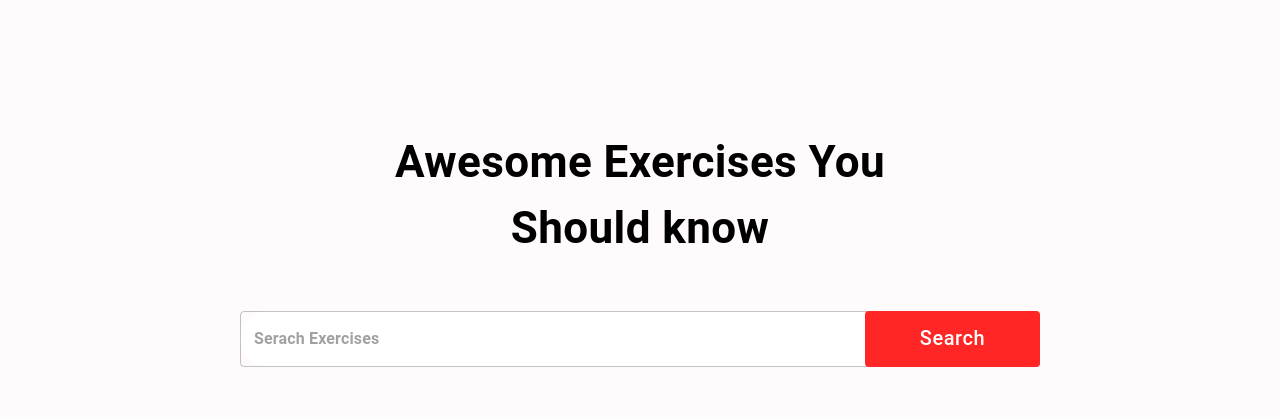
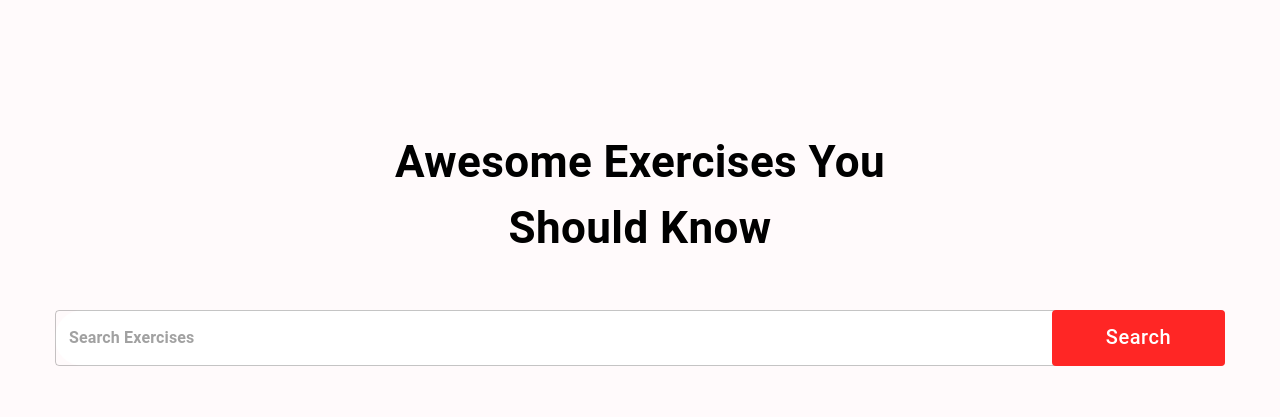
Before and after one commit to Azharr110/Muscle-Mate, a React (Create React App) app: page / in a window 1280 px wide. Shown: the part 868-1285 px from the top of the page. Built offline with nearby package versions, Linux system fonts and the light colour scheme; no server answers.

Commit message:
Ass similarExercises

```diff
--- a/src/components/SearchExercises.js
+++ b/src/components/SearchExercises.js
@@ -1,106 +1,103 @@
-import React, {useEffect, useState} from 'react'
-import {Box, Button , Stack, TextField, Typography} from '@mui/material'
-import { exerciseOptions, fetchData } from '../utils/fetchData'
-import HorizontalScrollbar from './HorizontalScrollbar'
+import React, { useEffect, useState } from 'react';
+import { Box, Button, Stack, TextField, Typography } from '@mui/material';
 
+import { exerciseOptions, fetchData } from '../utils/fetchData';
+import HorizontalScrollbar from './HorizontalScrollbar';
 
-const SearchExercises = ({setExercises, bodyPart, setBodyPart}) => {
+const SearchExercises = ({ setExercises, bodyPart, setBodyPart }) => {
 
-    const[ search, setSearch]= useState("")
-
-    const [bodyParts, setBodyParts] = useState([])
+  const [search, setSearch] = useState('');
+  const [bodyParts, setBodyParts] = useState([]);
 
   useEffect(() => {
     const fetchExercisesData = async () => {
-        const bodyPartsData = await fetchData('https://exercisedb.p.rapidapi.com/exercises/bodyPartList', exerciseOptions)
+      const bodyPartsData = await fetchData('https://exercisedb.p.rapidapi.com/exercises/bodyPartList', exerciseOptions);
 
-        setBodyParts(['all', ...bodyPartsData])
+      setBodyParts(['all', ...bodyPartsData]);
+    };
+
+    fetchExercisesData();
+  }, []);
+
+  const handleSearch = async () => {
+    if (search) {
+      const exercisesData = await fetchData('https://exercisedb.p.rapidapi.com/exercises', exerciseOptions);
+      // console.log(exercisesData)
+      const searchedExercises = exercisesData.filter(
+        (item) => item.name.toLowerCase().includes(search)
+               || item.target.toLowerCase().includes(search)
+               || item.equipment.toLowerCase().includes(search)
+               || item.bodyPart.toLowerCase().includes(search),
+      );
+      // console.log(searchedExercises)
+
+      window.scrollTo({ top: 1800, left: 100, behavior: 'smooth' });
+
+      setSearch('');
+      setExercises(searchedExercises);
     }
-        fetchExercisesData()
-
-    }, [])
-
-
-    const handleSearch = async() => {
-        if(search){
-            const exercisesData = await fetchData('https://exercisedb.p.rapidapi.com/exercises', exerciseOptions);
-            console.log(exercisesData)
-
-            const searchedExercises = exercisesData.filter(
-                (exercise) => exercise.name.toLowerCase().includes(search)
-                ||
-                exercise.target.toLowerCase().includes(search)
-                ||
-                 exercise.equipment.toLowerCase().includes(search)
-                ||
-                exercise.bodyPart.toLowerCase().includes(search)
-            );
-             console.log(searchedExercises)
-            setSearch('');
-            setExercises(searchedExercises)
-        }
-
-    }
+  };
 
   return (
-    <Stack alignItems="center"
-     mt="37px" justifyContent="center" p="20px"
+    <Stack
+      alignItems="center"
+      mt="37px"
+      justifyContent="center"
+      p="20px"
       >
-    <Typography fontWeight={700}
+      <Typography
+         fontWeight={700}
          sx={{
-        fontSize:{lg: '44px', xs:'30px'}
-    }} mb="50px" textAlign="center"
+             fontSize: { lg: '44px', xs: '30px' } }}
+             mb="49px"
+             textAlign="center"
              >
-        Awesome Exercises You <br/>Should know
+        Awesome Exercises You <br /> Should Know
       </Typography>
       <Box position="relative" mb="72px">
         <TextField
           sx={{
-          input:{
-            fontWeight:'700',
-            border: 'none',
-            borderRadius: '4px'
-        },
-        width: {lg:'800px', xs:'350px'},
-        backgroundColor: '#fff', borderRadius: '40px'
-       }}
+             input: { fontWeight: '700', border: 'none', borderRadius: '4px' },
+             width: { lg: '1170px', xs: '350px' },
+             backgroundColor: '#fff',
+             borderRadius: '40px' }}
           height="76px"
           value={search}
-         onChange={(e)=> setSearch(e.target.value.toLowerCase())}
-         placeholder="Serach Exercises"
+          onChange={(e) => setSearch(e.target.value.toLowerCase())}
+          placeholder="Search Exercises"
           type="text"
         />
-    <Button className='search-btn'
+        <Button
+          className="search-btn"
           sx={{
-        bgcolor:'#ff2625',
-        color:'#fff',
+             bgcolor: '#FF2625',
+            color: '#fff',
             textTransform: 'none',
-        width:{ lg: '175px', xs: '80px'},
-        fontSize: { lg: '20px', xs: '14px'},
+            width: { lg: '173px', xs: '80px' },
             height: '56px',
             position: 'absolute',
-        right:'0'
-      }}
+            right: '0px',
+            fontSize: { lg: '20px', xs: '14px' } }}
             onClick={handleSearch}
             >
           Search
         </Button>
-
       </Box>
-
-     <Box sx={{position:'relative', width: '100%', p:'20px'}}>
-
+      <Box
+         sx={{
+            position: 'relative',
+            width: '100%',
+            p: '20px'
+            }}>
         <HorizontalScrollbar
            data={bodyParts}
+           bodyParts
+           setBodyPart={setBodyPart}
            bodyPart={bodyPart}
-    setBodyPart={setBodyPart}
-    // isBodyParts={}
            />
-
-
       </Box>
     </Stack>
-  )
-}
+  );
+};
 
-export default SearchExercises
+export default SearchExercises;
--- a/src/components/SimilarExercises.js
+++ b/src/components/SimilarExercises.js
@@ -1,4 +1,4 @@
-import React from 'react'
+import React from 'react';
 import { Typography, Box, Stack } from '@mui/material';
 
 import HorizontalScrollbar from './HorizontalScrollbar';
@@ -7,20 +7,19 @@ import Loader from './Loader';
 const SimilarExercises = ({ targetMuscleExercises, equipmentExercises }) => {
   return (
   <Box sx={{ mt: { lg: '100px', xs: '0px' } }}>
-      <Typography variant='h3' mb={5}>
-        Exercises that target the same muscle groups
+    <Typography sx={{ fontSize: { lg: '44px', xs: '25px' }, ml: '20px' }} fontWeight={700} color="#000" mb="33px">
+      Similar <span style={{ color: '#FF2625', textTransform: 'capitalize' }}>Target Muscle</span> exercises
     </Typography>
     <Stack direction="row" sx={{ p: 2, position: 'relative' }}>
       {targetMuscleExercises.length !== 0 ? <HorizontalScrollbar data={targetMuscleExercises} /> : <Loader />}
     </Stack>
-      <Typography variant='h3' mb={5}>
-        Exercises that use the same equipment
+    <Typography sx={{ fontSize: { lg: '44px', xs: '25px' }, ml: '20px', mt: { lg: '100px', xs: '60px' } }} fontWeight={700} color="#000" mb="33px">
+      Similar <span style={{ color: '#FF2625', textTransform: 'capitalize' }}>Equipment</span> exercises
     </Typography>
     <Stack direction="row" sx={{ p: 2, position: 'relative' }}>
       {equipmentExercises.length !== 0 ? <HorizontalScrollbar data={equipmentExercises} /> : <Loader />}
     </Stack>
   </Box>
-  )
+);
 }
-
-export default SimilarExercises
+export default SimilarExercises;
--- a/src/pages/Home.js
+++ b/src/pages/Home.js
@@ -1,17 +1,14 @@
-import React, {useState} from 'react'
-import {Box} from '@mui/material'
+import React, { useState } from 'react';
+import { Box } from '@mui/material';
 
-import Exercises from '../components/Exercises'
-import HeroBanner from '../components/HeroBanner'
-import SearchExercises from '../components/SearchExercises'
-
+import Exercises from '../components/Exercises';
+import SearchExercises from '../components/SearchExercises';
+import HeroBanner from '../components/HeroBanner';
 
 const Home = () => {
-  const [bodyPart, setBodyPart] = useState('all')
-  const [exercises, setExercises] = useState([])
-
-  console.log(bodyPart)
-
+  const [exercises, setExercises] = useState([]);
+  const [bodyPart, setBodyPart] = useState('all');
+  // console.log(bodyPart)
   return (
     <Box>
       <HeroBanner />
@@ -23,10 +20,9 @@ const Home = () => {
       <Exercises
       exercises={exercises}
       setExercises={setExercises}
-         bodyPart={bodyPart}
-       />
+      bodyPart={bodyPart} />
     </Box>
-  )
-}
+  );
+};
 
-export default Home
+export default Home;
--- a/src/utils/fetchData.js
+++ b/src/utils/fetchData.js
@@ -1,13 +1,21 @@
 export const exerciseOptions = {
+
+    // method: 'GET',
+    // url: 'https://exercisedb.p.rapidapi.com/exercises/bodyPartList',
+    // headers: {
+
+    //   'X-RapidAPI-Key': process.env.REACT_APP_RAPID_API_KEY,
+    //   'X-RapidAPI-Host': 'exercisedb.p.rapidapi.com'
+    //     }
+
 
     method: 'GET',
     url: 'https://exercisedb.p.rapidapi.com/exercises/bodyPartList',
     headers: {
-
-      'X-RapidAPI-Key': process.env.REACT_APP_RAPID_API_KEY,
+      'X-RapidAPI-Key': '9c91cca313msh153546c38874335p132748jsnddd8f9826fb5',
       'X-RapidAPI-Host': 'exercisedb.p.rapidapi.com'
-        }
-      }
+    }
+  }
 
       export const youtubeOptions = {
         method: 'GET',
```
Lines whose indentation alone changed are shown as unchanged.
